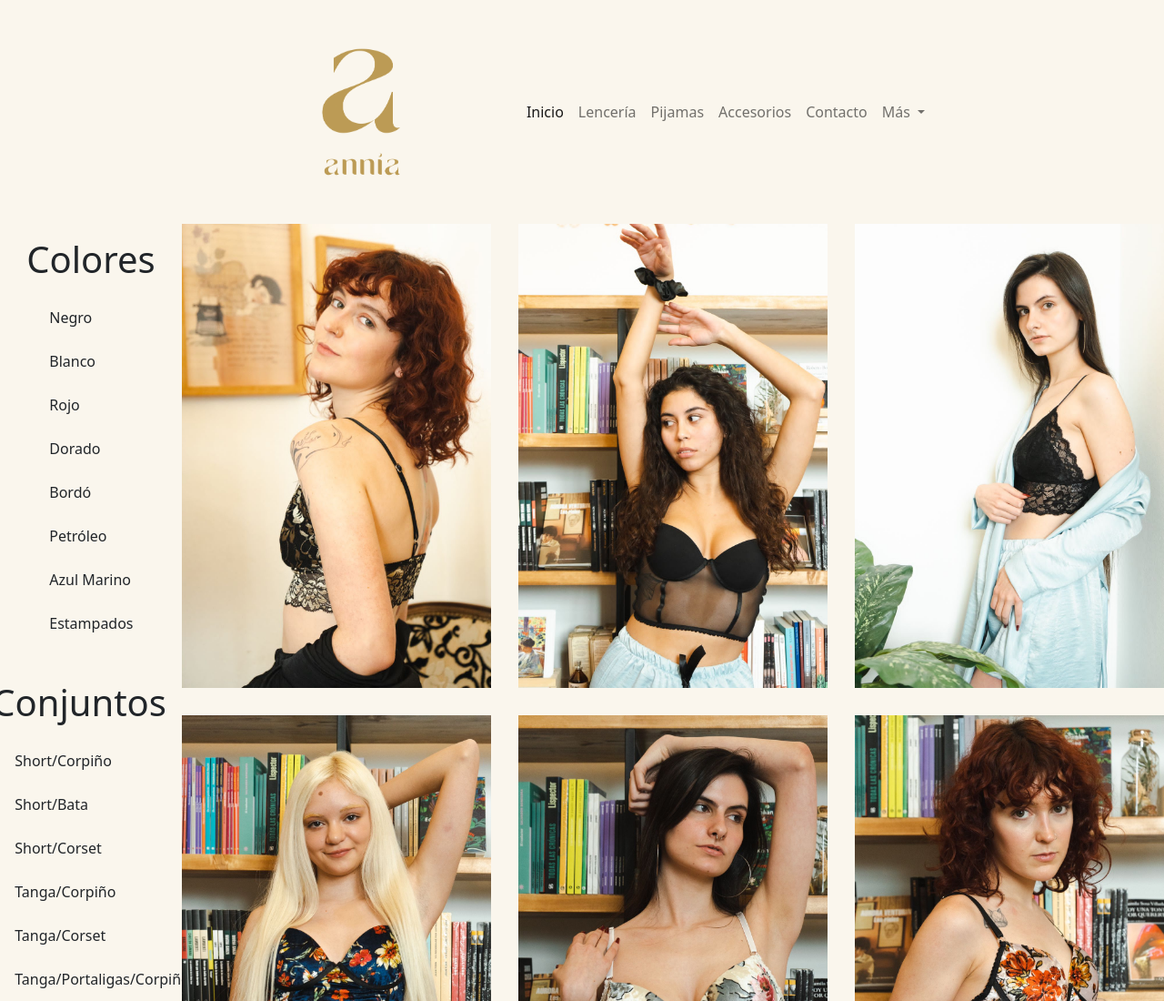
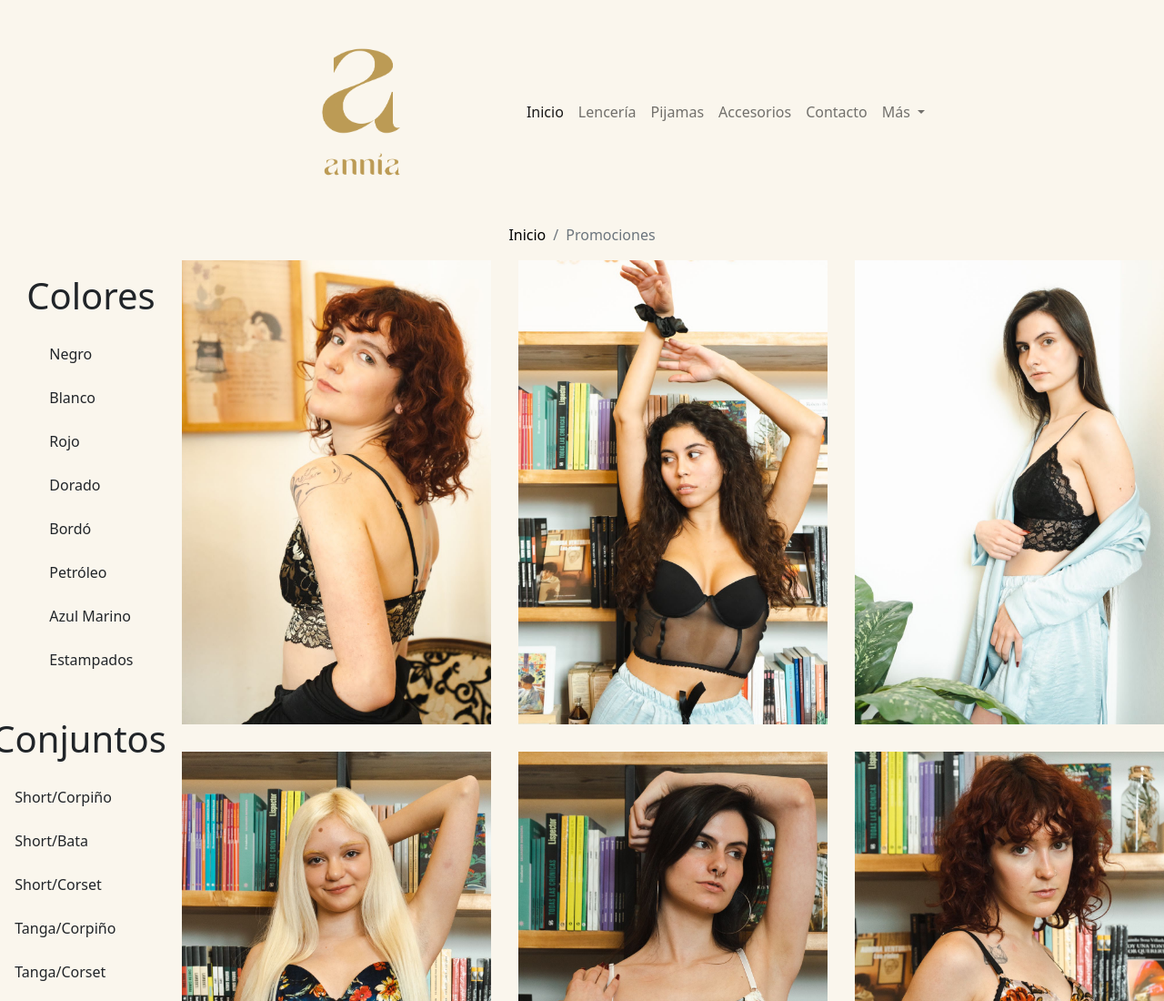
Before and after one commit to NicolasMorete/Annia, a plain HTML site: page html/promociones.html in a window 1280 px wide. Shown: the top 1100 px of the page at 91% size. Drawn offline with nearby package versions, Linux system fonts and the light colour scheme.

Commit message:
agregandoBreadcrumb

```diff
--- a/html/promociones.html
+++ b/html/promociones.html
@@ -50,6 +50,12 @@
       </div>
     </nav>
    </header>
+   <nav aria-label="breadcrumb">
+    <ol class="breadcrumb">
+      <li class="breadcrumb-item"><a href="./inicio.html">Inicio</a></li>
+      <li class="breadcrumb-item active" aria-current="page">Promociones</li>
+    </ol>
+  </nav>
 <main class="maingrid">
   <div class="menues">
      <div class="menucolores"><h1 class="variantecolores">Colores</h1>
```
